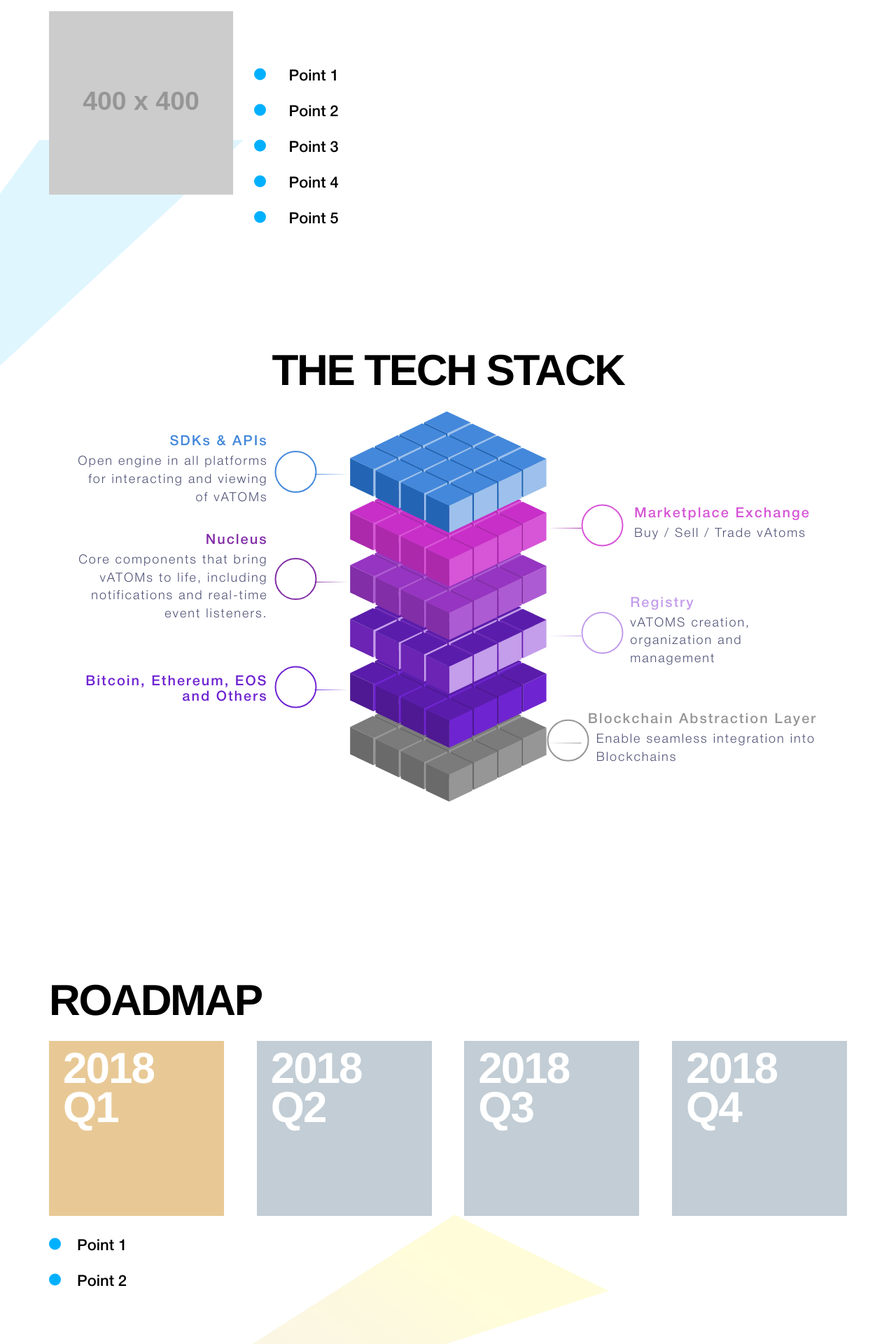
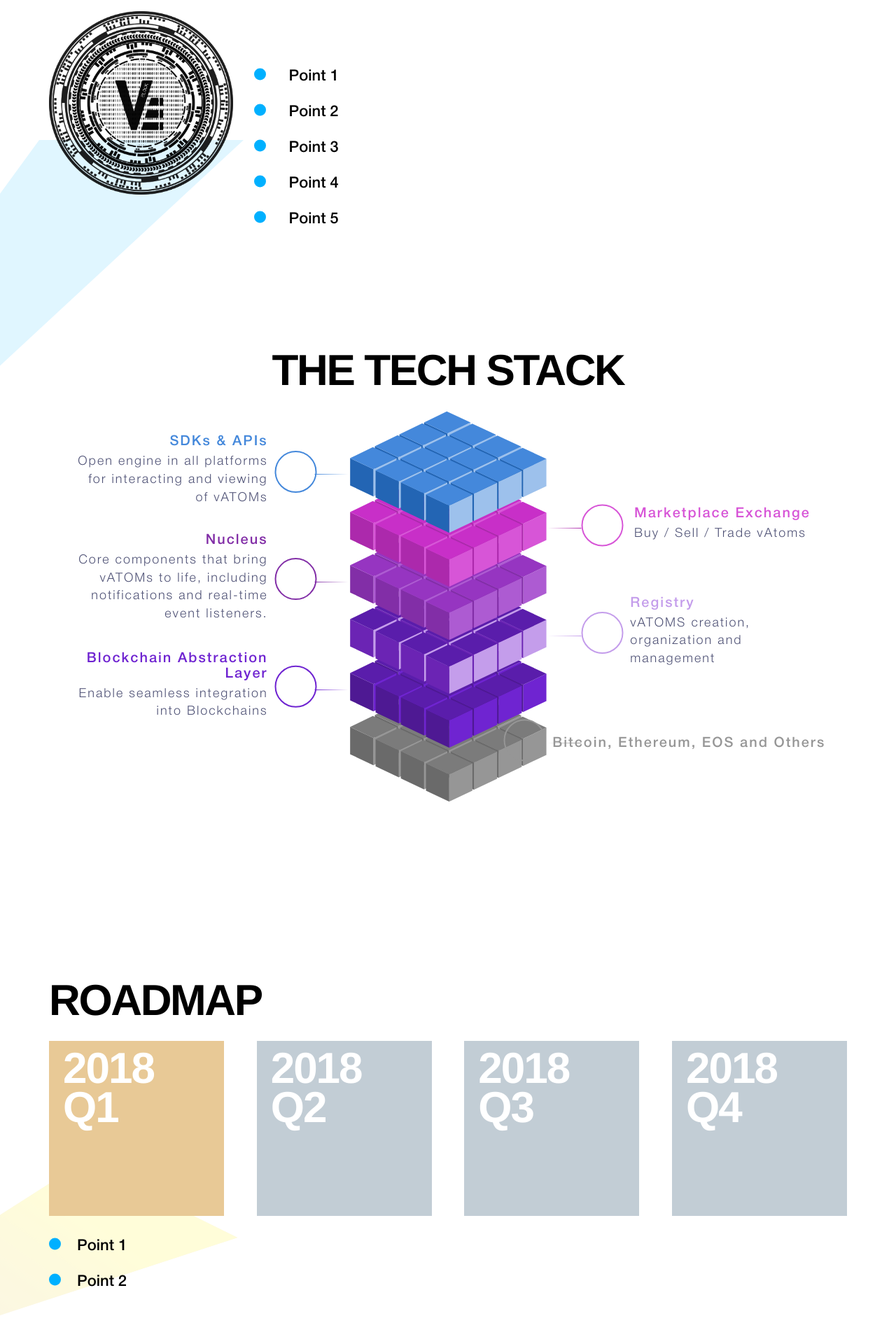
Before and after one commit to neoartdoo/blockv, a PHP site: page / in a window 1280 px wide. Shown: the part 2880-4800 px from the top of the page at 70% size. Run offline with PHP 8.4, Linux system fonts and the light colour scheme; grey boxes labelled with a size stand in for pictures from a placeholder-image service; some libraries are stand-ins or nearby versions.

Commit message:
content update

```diff
--- a/assets/scripts/main.js
+++ b/assets/scripts/main.js
@@ -17,10 +17,20 @@
 
   };
 
+  var heroVideo = $('#hero-video');
+
   // Run video after 2s
   setTimeout(function(){
     document.getElementById("hero-video").play();
   }, 2000);
+
+  $('.video-wrap .play').click(function () {
+    heroVideo.prop('muted', false);
+  })
+
+  $('.video-wrap .mute-icon').click(function () {
+    heroVideo.prop('muted', true);
+  })
 
   $(document).on('click', 'a[href^="#"]', function (event) {
     event.preventDefault();
@@ -79,7 +89,7 @@
   setInterval(function() {
     if(isVisible) {
       $(roadmapItems[roadmapItemsActive]).removeClass('active');
-      if(roadmapItemsActive === roadmapItems.length - 2) {
+      if(roadmapItemsActive === roadmapItems.length - 1) {
         roadmapItemsActive = 0;
       } else {
         roadmapItemsActive++;
--- a/assets/styles/partials/_contact-section.scss
+++ b/assets/styles/partials/_contact-section.scss
@@ -107,6 +107,7 @@
 
     .input-group-btn .btn {
       border: 0;
+      position: relative;
 
       @include media-breakpoint-up(sm) {
         width: 120px;
@@ -117,6 +118,16 @@
       }
 
       @include button-variant(#fff, transparentize($green, .5), transparentize($green, .5));
+
+      svg {
+        width: 30px;
+        height: 30px;
+        position: absolute;
+        left: 50%;
+        top: 50%;
+        transform: translate(-50%, -50%);
+        fill: #fff;
+      }
     }
 
     .decoration {
--- a/assets/styles/partials/_feature-section.scss
+++ b/assets/styles/partials/_feature-section.scss
@@ -223,6 +223,10 @@
     }
 
     .image-wrap {
+      img {
+        width: 100%;
+      }
+
       @include media-breakpoint-down(xs) {
         margin-bottom: 40px;
       }
--- a/assets/styles/partials/_roadmap-section.scss
+++ b/assets/styles/partials/_roadmap-section.scss
@@ -24,9 +24,38 @@
 
     .list-item {
       width: 250px;
+      position: relative;
 
       @include media-breakpoint-down(xs) {
         margin: 0 auto 40px;
+      }
+
+      &:after {
+        opacity: 0;
+        transition: opacity .3s ease;
+        @include decoration;
+        content: '';
+        background: url("../img/triagle-center-gold.svg") no-repeat right top;
+        height: 500px;
+        right: -20px;
+        left: auto;
+        top: 45%;
+
+        @include media-breakpoint-up(md) {
+          background-size: 800px;
+          width: 800px;
+        }
+
+        @include media-breakpoint-only(sm) {
+          background-size: 600px;
+          width: 600px;
+        }
+
+        @include media-breakpoint-down(xs) {
+          background-size: 300px;
+          width: 300px;
+          top: 70%;
+        }
       }
 
       &.active {
@@ -35,6 +64,10 @@
         }
 
         .content {
+          opacity: 1;
+        }
+
+        &:after {
           opacity: 1;
         }
       }
@@ -89,29 +122,4 @@
       }
     }
   }
-
-  .decoration {
-    @include decoration;
-    background: url("../img/triagle-center-gold.svg") no-repeat right top;
-    height: 500px;
-    right: 0;
-    left: 0;
-    top: 65%;
-
-    @include media-breakpoint-up(md) {
-      background-size: 800px;
-      width: 800px;
-    }
-
-    @include media-breakpoint-only(sm) {
-      background-size: 600px;
-      width: 600px;
-    }
-
-    @include media-breakpoint-down(xs) {
-      background-size: 300px;
-      width: 300px;
-      top: 14%;
-    }
-  }
 }
--- a/assets/styles/partials/_team-section.scss
+++ b/assets/styles/partials/_team-section.scss
@@ -195,6 +195,12 @@
       max-width: 100%;
     }
 
+    &.empty {
+      margin-bottom: 0;
+      height: 0;
+      opacity: 0;
+    }
+
     .member-name {
       font-size: 16px;
       font-weight: 100;
--- a/assets/styles/partials/_techstack-section.scss
+++ b/assets/styles/partials/_techstack-section.scss
@@ -10,8 +10,14 @@
     position: relative;
     white-space: nowrap;
 
-    @include media-breakpoint-up(sm) {
-      left: -12px;
+    @include media-breakpoint-only(md) {
+      white-space: normal;
+      width: 270px;
+    }
+
+    @include media-breakpoint-only(sm) {
+      white-space: normal;
+      width: 230px;
     }
   }
   .thechstack-wrapper {
--- a/index.html
+++ b/index.html
@@ -64,7 +64,8 @@
                     <div class="col-md-6">
                         <h1 class="page-title wow fadeInLeft" data-wow-delay="1s">
                             WELCOME TO <br>
-                            THE <span class="featured">EXPERIENTIAL <span class="decoration wow fadeInUp" data-wow-delay="1s"></span></span> <br>
+                            THE <span class="featured">EXPERIENTIAL <span class="decoration wow fadeInUp"
+                                                                          data-wow-delay="1s"></span></span> <br>
                             ECONOMY.
                         </h1>
 
@@ -82,6 +83,16 @@
                                     <source src="assets/video/blockv_animation.webm"
                                             type='video/webm; codecs="vp8, vorbis"'/>
                                 </video>
+
+                                <div class="controls-layout">
+                                    <div class="play"></div>
+                                    <div class="mute-icon">
+                                        <svg>
+                                        <use xmlns:xlink="http://www.w3.org/1999/xlink"
+                                             xlink:href="assets/fonts/icons.svg#icon-mute"></use>
+                                        </svg>
+                                    </div>
+                                </div>
                             </div>
 
                             <div class="decoration wow fadeInRight" data-wow-delay="2s"></div>
@@ -136,13 +147,25 @@
                         <div class="slider-wrap">
                             <div class="slider slider-apps">
                                 <div>
-                                    <img src="assets/img/sl1.jpg" class="img-responsive" alt="">
+                                    <img src="assets/img/carouselapps/app-slider-1.jpg" class="img-responsive" alt="carousel-image">
                                 </div>
                                 <div>
-                                    <img src="assets/img/sl1.jpg" class="img-responsive" alt="">
+                                    <img src="assets/img/carouselapps/app-slider-2.jpg" class="img-responsive" alt="carousel-image">
                                 </div>
                                 <div>
-                                    <img src="assets/img/sl1.jpg" class="img-responsive" alt="">
+                                    <img src="assets/img/carouselapps/app-slider-3.jpg" class="img-responsive" alt="carousel-image">
+                                </div>
+                                <div>
+                                    <img src="assets/img/carouselapps/app-slider-4.jpg" class="img-responsive" alt="carousel-image">
+                                </div>
+                                <div>
+                                    <img src="assets/img/carouselapps/app-slider-5.jpg" class="img-responsive" alt="carousel-image">
+                                </div>
+                                <div>
+                                    <img src="assets/img/carouselapps/app-slider-6.jpg" class="img-responsive" alt="carousel-image">
+                                </div>
+                                <div>
+                                    <img src="assets/img/carouselapps/app-slider-7.jpg" class="img-responsive" alt="carousel-image">
                                 </div>
                             </div>
                         </div>
@@ -178,7 +201,8 @@
                     <div class="content-wrap">
                         <div class="app-preview">
                             <div class="app-preview-wrap">
-                                <img src="assets/img/phone-placeholder.png" alt="phone" class="img-responsive center-block">
+                                <img src="assets/img/phone-placeholder.png" alt="phone"
+                                     class="img-responsive center-block">
                                 <div class="slider-wrap">
                                     <div class="slider slider-try-it">
                                         <div>
@@ -227,7 +251,7 @@
         </div>
         <div class="row">
             <div class="col-lg-3 col-md-4 col-sm-5 image-wrap">
-                <img src="http://placehold.it/400x400" class="img-responsive center-block" alt="placeholder">
+                <img src="assets/img/vee_token.png" class="img-responsive center-block" alt="placeholder">
                 <span class="decoration"></span>
             </div>
             <div class="col-lg-4 col-md-5 col-sm-6">
@@ -777,12 +801,13 @@
                 </svg>
                 <span class="icon-group left tech-stack-768-left">
                   <div>
-                    <h5 class="tech-stack-menu-header">Bitcoin, Ethereum, EOS and Others</h5>
+                        <h5 class="tech-stack-menu-header">Blockchain Abstraction Layer</h5>
+                      <p class="tech-stack-font-size">Enable seamless integration into Blockchains</p>
                   </div>
                   <div class="icon-wrap">
                     <i class="icon">
                       <svg class="icon-btc">
-                        <use xlink:href="assets/fonts/icons.svg#icon-btc"></use>
+                          <use xlink:href="assets/fonts/icons.svg#icon-settings"></use>
                       </svg>
                     </i>
                   </div>
@@ -887,13 +912,12 @@
                   <div class="tech-stack-icon-group icon-wrap">
                     <i class="icon">
                       <svg class="icon-settings">
-                        <use xlink:href="assets/fonts/icons.svg#icon-settings"></use>
+                        <use xlink:href="assets/fonts/icons.svg#icon-btc"></use>
                       </svg>
                     </i>
                   </div>
                   <div class="tech-stack-icon-group">
-                    <h5 class="blockchain tech-stack-menu-header tech-stack-menu-header-blockchain">Blockchain Abstraction Layer</h5>
-                    <p class="tech-stack-font-size">Enable seamless integration into Blockchains</p>
+                    <h5 class="blockchain tech-stack-menu-header tech-stack-menu-header-blockchain">Bitcoin, Ethereum, EOS and Others</h5>
                   </div>
                 </span>
               </div>
@@ -970,8 +994,6 @@
                     </ul>
                 </div>
             </div>
-
-            <span class="decoration"></span>
         </div>
     </div>
 </section>
@@ -990,7 +1012,12 @@
                     <div class="input-group">
                         <input type="email" class="form-control" placeholder="Enter your e-mail address">
                         <span class="input-group-btn">
-                            <button class="btn btn-default" type="button"> </button>
+                            <button class="btn btn-default" type="button">
+                                <svg class="icon-gitgub">
+                                <use xmlns:xlink="http://www.w3.org/1999/xlink"
+                                     xlink:href="assets/fonts/icons.svg#icon-email"></use>
+                                </svg>
+                            </button>
                           </span>
 
                         <span class="validation-message">
@@ -1299,6 +1326,29 @@
                     </a>
                 </div>
             </div>
+
+            <div class="col">
+                <img src="assets/img/gil.jpeg" class="team-member-photo" alt="team-member-photo">
+                <p class="member-name">Gil<br><span>Penchina</span></p>
+                <div class="social-icons">
+                    <a href="">
+                        <svg class="icon-linkedin">
+                            <use xmlns:xlink="http://www.w3.org/1999/xlink"
+                                 xlink:href="assets/fonts/icons.svg#icon-linkedin"></use>
+                        </svg>
+                    </a>
+                    <a href="">
+                        <svg class="icon-twitter">
+                            <use xmlns:xlink="http://www.w3.org/1999/xlink"
+                                 xlink:href="assets/fonts/icons.svg#icon-twitter-b"></use>
+                        </svg>
+                    </a>
+                </div>
+            </div>
+
+            <div class="col empty"></div>
+            <div class="col empty"></div>
+            <div class="col empty"></div>
         </div>
     </div>
 </section>
```
Also changed, not shown: assets/styles/partials/_hero-section.scss (+33 -0 lines), assets/img/carouselapps/app-slider-1.jpg (added), assets/img/carouselapps/app-slider-2.jpg (added), assets/img/carouselapps/app-slider-3.jpg (added), assets/img/carouselapps/app-slider-4.jpg (added), assets/img/carouselapps/app-slider-5.jpg (added), assets/img/carouselapps/app-slider-6.jpg (added), assets/img/carouselapps/app-slider-7.jpg (added), assets/img/envelope.svg (added), assets/img/gil.jpeg (added), assets/img/vee_token.png (added), assets/styles/main.css, 1 other file.
